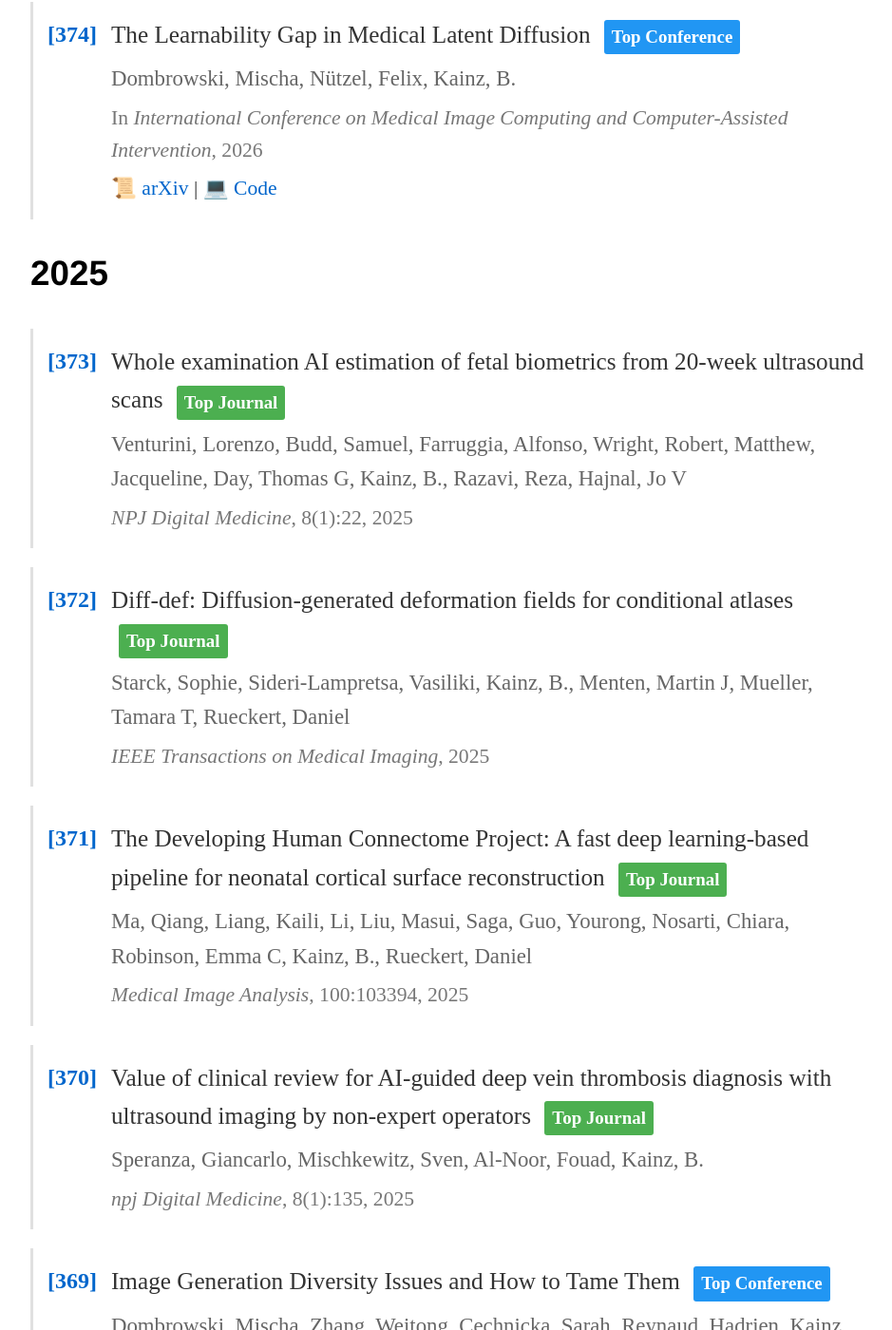
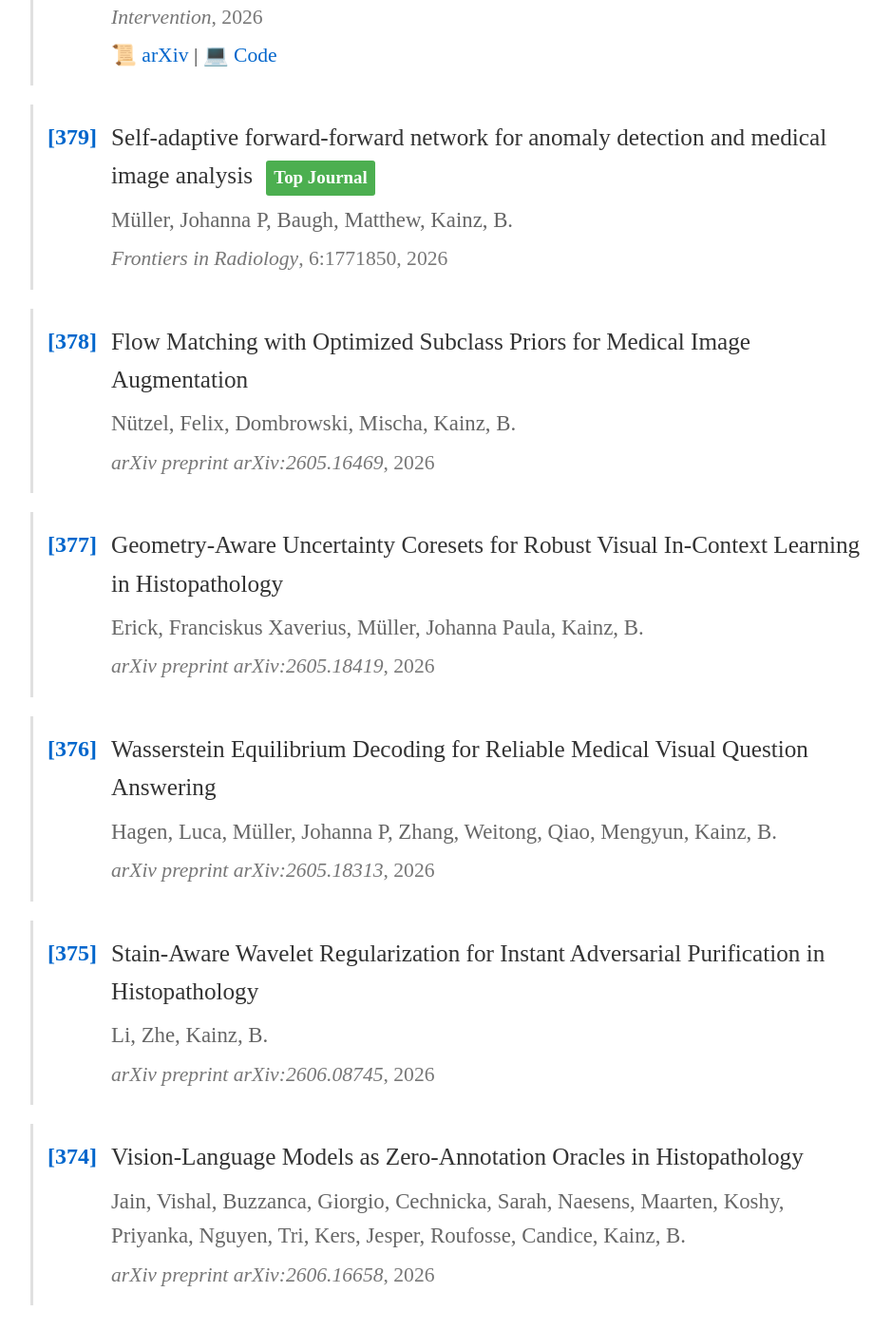
Before and after one commit to bkainz/bkainz.github.io, a Jekyll site: the page built from Publications/index.html, in a window 1280 px wide and 1400 px high, scrolled down 11015 px. Shown: the whole window at 95% size, without its empty margins (160-1099 px from the left). Built offline with Jekyll 4.4.1, drawn with Linux system fonts in a browser that asks for light colours; some of the changed text lies outside the part shown.

Commit message:
Merge new Scholar export: add 6 papers, update kang to CVPR, fix Distil authors, drop Singh
- Add Self-adaptive forward-forward (Frontiers in Radiology), Flow Matching
  with Optimized Subclass Priors, Geometry-Aware Uncertainty Coresets,
  Wasserstein Equilibrium Decoding, Stain-Aware Wavelet Regularization, and
  Vision-Language Models as Zero-Annotation Oracles
- Promote "Learning from Noisy Prompts" from arXiv to its CVPR 2026 acceptance
- Correct "Distil or Cluster?" authorship to Li, Zhe and Kainz
- Remove the Supervised Fetal Cardiac Anomaly Detection entry
- Merge (not replace) to preserve curated MICCAI entries and link fields

Co-Authored-By: Claude Opus 4.8 <noreply@anthropic.com>

```diff
--- a/Publications/index.html
+++ b/Publications/index.html
@@ -342,7 +342,7 @@ title: Publications of Bernhard Kainz
 <ul class="publication-list">
 <li>
   <div class="pub-entry">
-    <div class="pub-number">[390]</div>
+    <div class="pub-number">[395]</div>
     <div class="pub-content">
     <div class="pub-title">Abdominal simultaneous 3D water T1 and T2 mapping using a free-breathing Cartesian acquisition with spiral profile ordering <span class="badge badge-journal">Top Journal</span></div>
     <div class="pub-authors">Stelter, Jonathan, Weiss, Kilian, Steinhelfer, Lisa, Meineke, Jakob, Zhang, Weitong, Kainz, B., Braren, Rickmer F, Karampinos, Dimitrios C</div>
@@ -352,7 +352,7 @@ title: Publications of Bernhard Kainz
 </li>
 <li>
   <div class="pub-entry">
-    <div class="pub-number">[389]</div>
+    <div class="pub-number">[394]</div>
     <div class="pub-content">
     <div class="pub-title">Task-Conditioned 3D U-Nets via Hypernetworks for Data-Scarce Medical Segmentation <span class="badge badge-conference">Top Conference</span></div>
     <div class="pub-authors">Hagen, Luca, Müller, Johanna Paula, Gmeiner, Moritz, Kainz, B.</div>
@@ -362,7 +362,7 @@ title: Publications of Bernhard Kainz
 </li>
 <li>
   <div class="pub-entry">
-    <div class="pub-number">[388]</div>
+    <div class="pub-number">[393]</div>
     <div class="pub-content">
     <div class="pub-title">Measuring and Aligning Abstraction in Vision-Language Models with Medical Taxonomies </div>
     <div class="pub-authors">Schaper, Ben, Di Folco, Maxime, Kainz, B., Schnabel, Julia A, Bercea, Cosmin I</div>
@@ -372,7 +372,7 @@ title: Publications of Bernhard Kainz
 </li>
 <li>
   <div class="pub-entry">
-    <div class="pub-number">[387]</div>
+    <div class="pub-number">[392]</div>
     <div class="pub-content">
     <div class="pub-title">ShapePuri: Shape Guided and Appearance Generalized Adversarial Purification </div>
     <div class="pub-authors">Li, Zhe, Kainz, B.</div>
@@ -382,7 +382,7 @@ title: Publications of Bernhard Kainz
 </li>
 <li>
   <div class="pub-entry">
-    <div class="pub-number">[386]</div>
+    <div class="pub-number">[391]</div>
     <div class="pub-content">
     <div class="pub-title">Generalist foundation models from a multimodal dataset for 3D computed tomography <span class="badge badge-journal">Top Journal</span></div>
     <div class="pub-authors">Hamamci, Ibrahim Ethem, Er, Sezgin, Wang, Chenyu, Almas, Furkan, Simsek, Ayse Gulnihan, Esirgun, Sevval Nil, Dogan, Irem, Durugol, Omer Faruk, Hou, Benjamin, Shit, Suprosanna, others</div>
@@ -392,7 +392,7 @@ title: Publications of Bernhard Kainz
 </li>
 <li>
   <div class="pub-entry">
-    <div class="pub-number">[385]</div>
+    <div class="pub-number">[390]</div>
     <div class="pub-content">
     <div class="pub-title">SigVLP: Sigmoid Volume-Language Pre-Training for Self-Supervised CT-Volume Adaptive Representation Learning </div>
     <div class="pub-authors">Wang, Jiayi, Reynaud, Hadrien, Hamamci, Ibrahim Ethem, Er, Sezgin, Shit, Suprosanna, Menze, Bjoern, Kainz, B.</div>
@@ -402,17 +402,17 @@ title: Publications of Bernhard Kainz
 </li>
 <li>
   <div class="pub-entry">
-    <div class="pub-number">[384]</div>
+    <div class="pub-number">[389]</div>
     <div class="pub-content">
     <div class="pub-title">Distil or Cluster? </div>
-    <div class="pub-authors">Kainz, B.</div>
+    <div class="pub-authors">Li, Zhe, Kainz, B.</div>
     <div class="pub-venue">In <em>Bildverarbeitung für die Medizin 2026: Proceedings, German Conference on Medical Image Computing, Luebeck March 15-17, 2026</em>, pp. 170, 2026</div>
     </div>
   </div>
 </li>
 <li>
   <div class="pub-entry">
-    <div class="pub-number">[383]</div>
+    <div class="pub-number">[388]</div>
     <div class="pub-content">
     <div class="pub-title">Distil or Cluster? Data-efficient Learning for Ultrasound in Practice </div>
     <div class="pub-authors">Ochmann, Jennifer, Müller, Johanna P, Erick, Franciskus X, Kainz, B.</div>
@@ -422,17 +422,7 @@ title: Publications of Bernhard Kainz
 </li>
 <li>
   <div class="pub-entry">
-    <div class="pub-number">[382]</div>
-    <div class="pub-content">
-    <div class="pub-title">Supervised Fetal Cardiac Anomaly Detection: Handling Label Noise and Temporal Dynamics with Vision Foundation Models </div>
-    <div class="pub-authors">Singh, Abhivir, Kainz, B., Li, Yingzhen</div>
-    <div class="pub-venue"><em></em>, 2026</div>
-    </div>
-  </div>
-</li>
-<li>
-  <div class="pub-entry">
-    <div class="pub-number">[381]</div>
+    <div class="pub-number">[387]</div>
     <div class="pub-content">
     <div class="pub-title">CRAgents for Disease Modelling via Multi-Agent Critique and Refinement <span class="badge badge-conference">Top Conference</span></div>
     <div class="pub-authors">Yu, Kelly, Li, Zuoou, Matthews, Paul M, Bai, Wenjia, Kainz, B., Qiao, Mengyun</div>
@@ -442,17 +432,18 @@ title: Publications of Bernhard Kainz
 </li>
 <li>
   <div class="pub-entry">
-    <div class="pub-number">[380]</div>
-    <div class="pub-content">
-    <div class="pub-title">Learning from Noisy Prompts: Saliency-Guided Prompt Distillation for Robust Segmentation with SAM </div>
+    <div class="pub-number">[386]</div>
+    <div class="pub-content">
+    <div class="pub-title">Learning from Noisy Prompts: Saliency-Guided Prompt Distillation for Robust Segmentation with SAM <span class="badge badge-conference">Top Conference</span></div>
     <div class="pub-authors">Kang, Jingxuan, Zhang, Ziqi, Zheng, Shaoming, Li, Shuang, Patel, Uday Bharat, Fitzhugh, Alexander Harry, Lung, Phillip, Kiberu, Yusuf, Jathanna, Nikesh, Jamil-Copley, Shahnaz, others</div>
-    <div class="pub-venue"><em>arXiv preprint arXiv:2604.23314</em>, 2026</div>
-    </div>
-  </div>
-</li>
-<li>
-  <div class="pub-entry">
-    <div class="pub-number">[379]</div>
+    <div class="pub-venue">In <em>Proceedings of the IEEE/CVF Conference on Computer Vision and Pattern Recognition</em>, pp. 5224--5234, 2026</div>
+    <div class="pub-links">📜 <a href="https://arxiv.org/abs/2604.23314">arXiv</a></div>
+    </div>
+  </div>
+</li>
+<li>
+  <div class="pub-entry">
+    <div class="pub-number">[385]</div>
     <div class="pub-content">
     <div class="pub-title">Wasserstein-Aligned Localisation for VLM-Based Distributional OOD Detection in Medical Imaging <span class="badge badge-conference">Top Conference</span></div>
     <div class="pub-authors">Kainz, B., Mueller, Johanna P, Baugh, Matthew, Bercea, Cosmin</div>
@@ -463,7 +454,7 @@ title: Publications of Bernhard Kainz
 </li>
 <li>
   <div class="pub-entry">
-    <div class="pub-number">[378]</div>
+    <div class="pub-number">[384]</div>
     <div class="pub-content">
     <div class="pub-title">CTTok: Voxel-abulary for Autoregressive 3D CT Volume Generation with Large Language Models <span class="badge badge-conference">Top Conference</span></div>
     <div class="pub-authors">Wang, Jiayi, Reynaud, Hadrien, Dombrowski, Mischa, Wang, Xiaoliang, Hamamci, Ibrahim Ethem, Shit, Suprosanna, Er, Sezgin, Menze, Bjoern, Kainz, B.</div>
@@ -474,7 +465,7 @@ title: Publications of Bernhard Kainz
 </li>
 <li>
   <div class="pub-entry">
-    <div class="pub-number">[377]</div>
+    <div class="pub-number">[383]</div>
     <div class="pub-content">
     <div class="pub-title">Multi-Camera AR Guidance System for Surgical Instrument Handling and Assembly: Investigating Workload and Efficiency <span class="badge badge-conference">Top Conference</span></div>
     <div class="pub-authors">Li, Shiyu, Kreimeier, Julian, Schieber, Hannah, Müller, Dirk, Kainz, B., von Eisenhart-Rothe, Rüdiger, Roth, Daniel</div>
@@ -485,7 +476,7 @@ title: Publications of Bernhard Kainz
 </li>
 <li>
   <div class="pub-entry">
-    <div class="pub-number">[376]</div>
+    <div class="pub-number">[382]</div>
     <div class="pub-content">
     <div class="pub-title">CPAgents: Agentic Composite Phenotype Generation for Cardiac Disease Association <span class="badge badge-conference">Top Conference</span></div>
     <div class="pub-authors">Li, Zuoou, Zhao, Wenlong, Yu, Kelly, Zhang, Weitong, Matthews, Paul, Bai, Wenjia, Kainz, B., Qiao, Mengyun</div>
@@ -495,7 +486,7 @@ title: Publications of Bernhard Kainz
 </li>
 <li>
   <div class="pub-entry">
-    <div class="pub-number">[375]</div>
+    <div class="pub-number">[381]</div>
     <div class="pub-content">
     <div class="pub-title">Fibers of Asymmetric Similarity: A Framework for Clinical and Imaging Data <span class="badge badge-conference">Top Conference</span></div>
     <div class="pub-authors">Müller, Johanna, Baugh, Matthew, Wright, Robert, Day, Thomas, Razavi, Reza, Kainz, B.</div>
@@ -506,7 +497,7 @@ title: Publications of Bernhard Kainz
 </li>
 <li>
   <div class="pub-entry">
-    <div class="pub-number">[374]</div>
+    <div class="pub-number">[380]</div>
     <div class="pub-content">
     <div class="pub-title">The Learnability Gap in Medical Latent Diffusion <span class="badge badge-conference">Top Conference</span></div>
     <div class="pub-authors">Dombrowski, Mischa, Nützel, Felix, Kainz, B.</div>
@@ -515,6 +506,66 @@ title: Publications of Bernhard Kainz
     </div>
   </div>
 </li>
+<li>
+  <div class="pub-entry">
+    <div class="pub-number">[379]</div>
+    <div class="pub-content">
+    <div class="pub-title">Self-adaptive forward-forward network for anomaly detection and medical image analysis <span class="badge badge-journal">Top Journal</span></div>
+    <div class="pub-authors">Müller, Johanna P, Baugh, Matthew, Kainz, B.</div>
+    <div class="pub-venue"><em>Frontiers in Radiology</em>, 6:1771850, 2026</div>
+    </div>
+  </div>
+</li>
+<li>
+  <div class="pub-entry">
+    <div class="pub-number">[378]</div>
+    <div class="pub-content">
+    <div class="pub-title">Flow Matching with Optimized Subclass Priors for Medical Image Augmentation </div>
+    <div class="pub-authors">Nützel, Felix, Dombrowski, Mischa, Kainz, B.</div>
+    <div class="pub-venue"><em>arXiv preprint arXiv:2605.16469</em>, 2026</div>
+    </div>
+  </div>
+</li>
+<li>
+  <div class="pub-entry">
+    <div class="pub-number">[377]</div>
+    <div class="pub-content">
+    <div class="pub-title">Geometry-Aware Uncertainty Coresets for Robust Visual In-Context Learning in Histopathology </div>
+    <div class="pub-authors">Erick, Franciskus Xaverius, Müller, Johanna Paula, Kainz, B.</div>
+    <div class="pub-venue"><em>arXiv preprint arXiv:2605.18419</em>, 2026</div>
+    </div>
+  </div>
+</li>
+<li>
+  <div class="pub-entry">
+    <div class="pub-number">[376]</div>
+    <div class="pub-content">
+    <div class="pub-title">Wasserstein Equilibrium Decoding for Reliable Medical Visual Question Answering </div>
+    <div class="pub-authors">Hagen, Luca, Müller, Johanna P, Zhang, Weitong, Qiao, Mengyun, Kainz, B.</div>
+    <div class="pub-venue"><em>arXiv preprint arXiv:2605.18313</em>, 2026</div>
+    </div>
+  </div>
+</li>
+<li>
+  <div class="pub-entry">
+    <div class="pub-number">[375]</div>
+    <div class="pub-content">
+    <div class="pub-title">Stain-Aware Wavelet Regularization for Instant Adversarial Purification in Histopathology </div>
+    <div class="pub-authors">Li, Zhe, Kainz, B.</div>
+    <div class="pub-venue"><em>arXiv preprint arXiv:2606.08745</em>, 2026</div>
+    </div>
+  </div>
+</li>
+<li>
+  <div class="pub-entry">
+    <div class="pub-number">[374]</div>
+    <div class="pub-content">
+    <div class="pub-title">Vision-Language Models as Zero-Annotation Oracles in Histopathology </div>
+    <div class="pub-authors">Jain, Vishal, Buzzanca, Giorgio, Cechnicka, Sarah, Naesens, Maarten, Koshy, Priyanka, Nguyen, Tri, Kers, Jesper, Roufosse, Candice, Kainz, B.</div>
+    <div class="pub-venue"><em>arXiv preprint arXiv:2606.16658</em>, 2026</div>
+    </div>
+  </div>
+</li>
 </ul>
 <h3>2025</h3>
 <ul class="publication-list">
```
Also changed, not shown: Publications/publications2025.bib (+50 -9 lines), Publications/publications_generated.html (+86 -35 lines).
